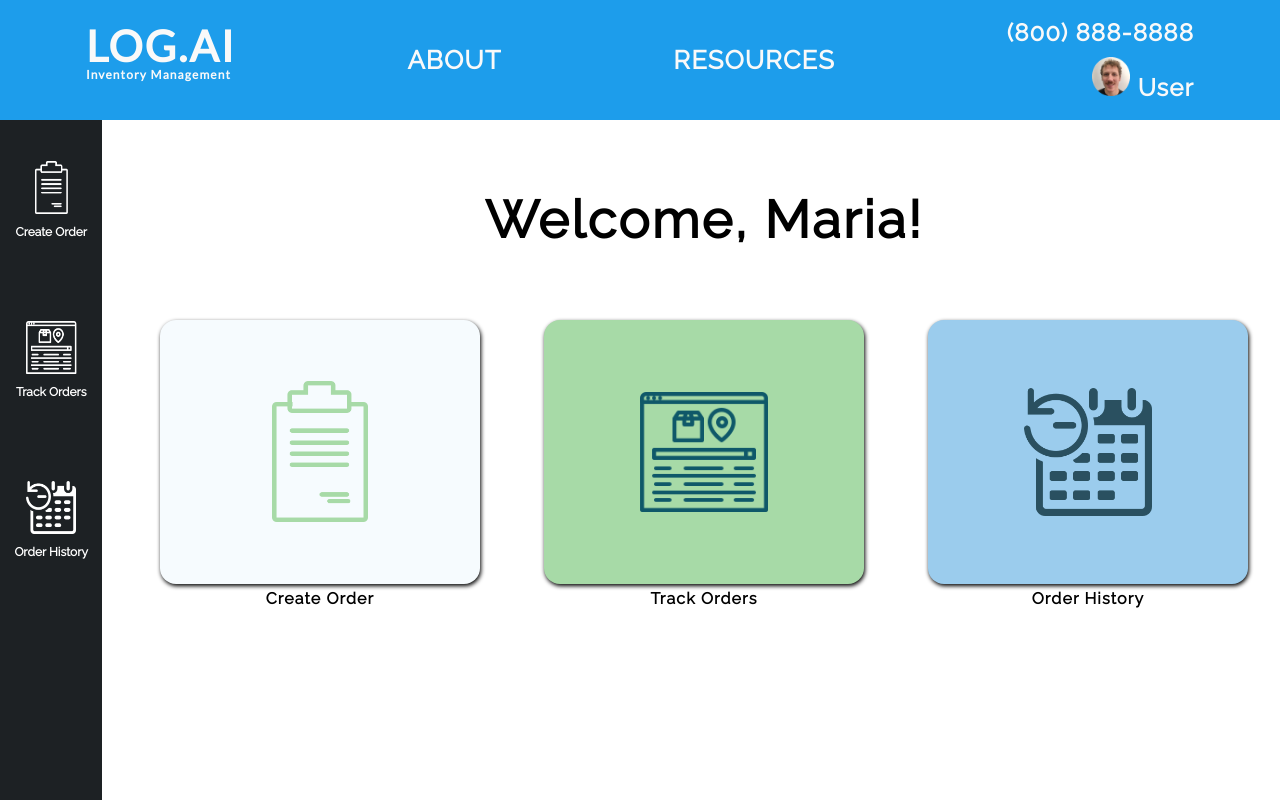
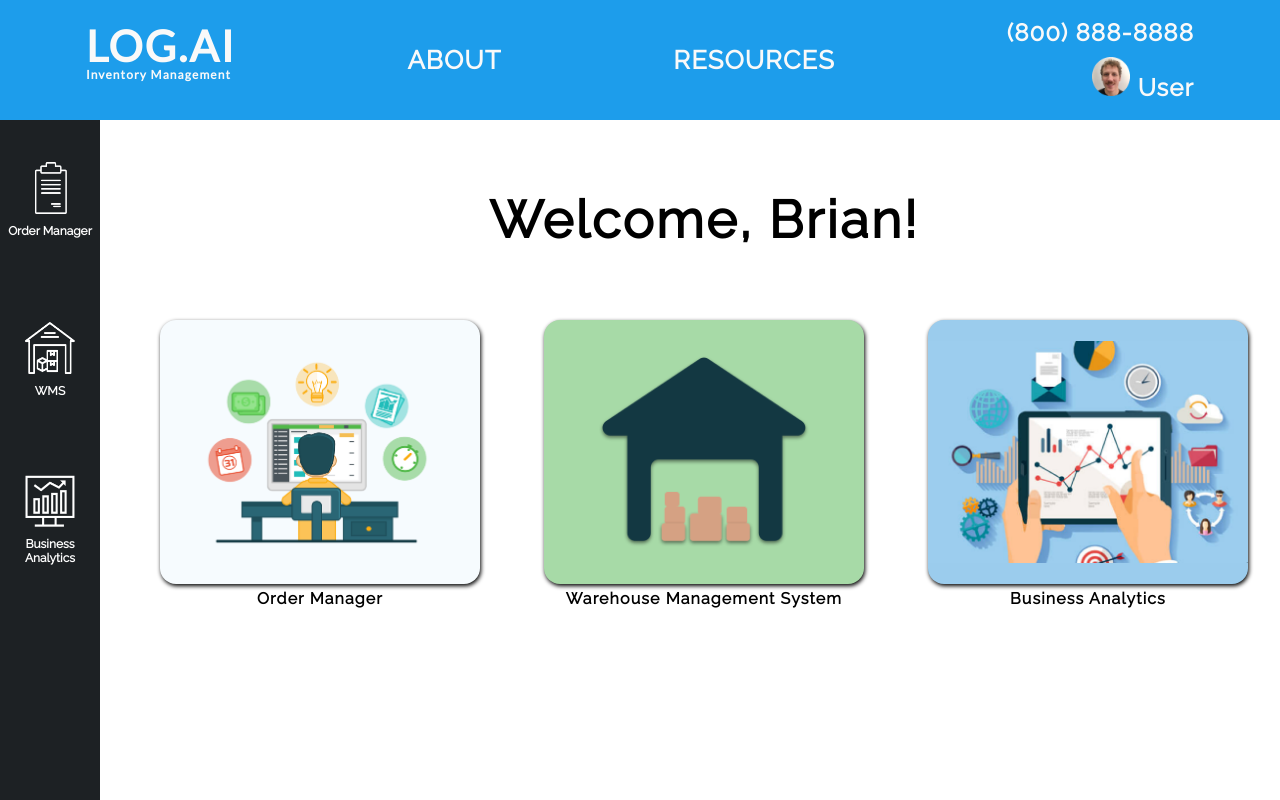
Before and after one commit to dillonbartkus/logai, a React (Create React App) app in the folder client/: page /dashboard in a window 1280 px wide. Built offline with nearby package versions, Linux system fonts and the light colour scheme; no server answers.

Commit message:
finished cop and wms

```diff
--- a/client/src/COP/COP.css
+++ b/client/src/COP/COP.css
@@ -326,6 +326,10 @@ select {
     align-items: center;
 }
 
+.ordertitle > h2 {
+    letter-spacing: 1.2px
+}
+
 .orderconfirmationbox {
     border: 1px solid #979797;
     width: 100%;
--- a/client/src/COP/Order.js
+++ b/client/src/COP/Order.js
@@ -28,10 +28,15 @@ export default function Order({ order, showOrder }) {
                     <p style = {{'fontStyle' : 'italic'}}>Final shipping &amp; delivery details pending</p>
                 }
 
+                {
+                    !order.customer_confirmed_transport && order.truck_driver && order.trucking_company && order.actual_date && order.actual_time &&
+                    <p style = {{'fontStyle' : 'italic'}}>Shipping &amp; delivery details finalized!</p>
+                }
+
                 </div>
 
                 {
-                    order.truck_driver && order.trucking_company && order.actual_date && order.actual_time &&
+                    !order.customer_confirmed_transport && order.truck_driver && order.trucking_company && order.actual_date && order.actual_time &&
 
                     <button className = "transportbutton"
                     onClick = { () => showOrder(order) }
@@ -46,6 +51,14 @@ export default function Order({ order, showOrder }) {
                     >View / Track order</button>
                 }
 
+                {
+                    order.customer_confirmed_transport &&
+
+                    <button className = "addtocart"
+                    onClick = { () => showOrder(order) }
+                    >View / Track order</button>
+                }
+
             </div>
 
         </div>
--- a/client/src/Dashboard.js
+++ b/client/src/Dashboard.js
@@ -47,9 +47,9 @@ export default function Dashboard() {
 
       <SideNav incomingLength = {incomingOrderLength} activeNavItem = {activeNavItem} setActiveNavItem = {setActiveNavItem} />
 
-      <Customer activeNavItem = {activeNavItem} setActiveNavItem = {setActiveNavItem} />
+      {/* <Customer activeNavItem = {activeNavItem} setActiveNavItem = {setActiveNavItem} /> */}
 
-      {/* <Warehouse orders = {orders} incomingLength = {incomingOrderLength} activeLength = {activeOrderLength} fetchOrders = {fetchOrders}  activeNavItem = {activeNavItem} setActiveNavItem = {setActiveNavItem} /> */}
+      <Warehouse orders = {orders} incomingLength = {incomingOrderLength} activeLength = {activeOrderLength} fetchOrders = {fetchOrders}  activeNavItem = {activeNavItem} setActiveNavItem = {setActiveNavItem} />
 
       </div>
 
--- a/client/src/SideNav.js
+++ b/client/src/SideNav.js
@@ -1,91 +1,91 @@
+// import React from 'react'
+// import clipboardgrey from './images/clipboardsidebargrey.png'
+// import clipboardwhite from './images/clipboardsidebarwhite.png'
+// import trackgrey from './images/trackordersidebargrey.png'
+// import trackwhite from './images/trackordersidebarwhite.png'
+// import historygrey from './images/orderhistorysidebargrey.png'
+// import historywhite from './images/orderhistorysidebarwhite.png'
+
+// export default function SideNav({ activeNavItem, setActiveNavItem }) {
+
+//     const isCreateActive = (activeNavItem === 'create') ? 'active' : ''
+//     const isTrackActive = (activeNavItem === 'track') ? 'active' : ''
+//     const isHistoryActive = (activeNavItem === 'history') ? 'active' : ''
+
+//     return(
+
+//         <div className="sidenav">
+
+//             <div
+//             onClick = { () => setActiveNavItem('create')}
+//             className={`sidenavitem ${isCreateActive}`}>
+//                 <img src = {(isCreateActive) ? clipboardgrey : clipboardwhite } style = {{'width' : '33%'}} alt = 'clipboard'/>
+//                 <p>Create Order</p>
+//             </div>
+
+//             <div
+//             onClick = { () => setActiveNavItem('track')}
+//             className={`sidenavitem ${isTrackActive}`}>
+//                 <img src = {(isTrackActive) ? trackgrey : trackwhite } alt = 'clipboard'/>
+//                 <p>Track Orders</p>
+//             </div>
+
+//             <div
+//             onClick = { () => setActiveNavItem('history')}
+//             className={`sidenavitem ${isHistoryActive}`}>
+//                 <img src = {(isHistoryActive) ? historygrey : historywhite } alt = 'clipboard'/>
+//                 <p>Order History</p>
+//             </div>
+
+//         </div>
+
+//     )
+// }
+
 import React from 'react'
+import wmswhite from './images/wmssidebarwhite.png'
+import wmsgrey from './images/wmssidebargrey.png'
+import bagrey from './images/basidebargrey.png'
+import bawhite from './images/basidebarwhite.png'
 import clipboardgrey from './images/clipboardsidebargrey.png'
 import clipboardwhite from './images/clipboardsidebarwhite.png'
-import trackgrey from './images/trackordersidebargrey.png'
-import trackwhite from './images/trackordersidebarwhite.png'
-import historygrey from './images/orderhistorysidebargrey.png'
-import historywhite from './images/orderhistorysidebarwhite.png'
 
-export default function SideNav({ activeNavItem, setActiveNavItem }) {
+export default function SideNav({ activeNavItem, setActiveNavItem, incomingLength }){
 
-    const isCreateActive = (activeNavItem === 'create') ? 'active' : ''
-    const isTrackActive = (activeNavItem === 'track') ? 'active' : ''
-    const isHistoryActive = (activeNavItem === 'history') ? 'active' : ''
+    const isManagerActive = (activeNavItem === 'manager') ? 'active' : ''
+    const isWMSActive = (activeNavItem === 'wms') ? 'active' : ''
+    const isBAActive = (activeNavItem === 'ba') ? 'active' : ''
 
     return(
 
-        <div className="sidenav">
+        <div className = "sidenav">
 
-            <div
-            onClick = { () => setActiveNavItem('create')}
-            className={`sidenavitem ${isCreateActive}`}>
-                <img src = {(isCreateActive) ? clipboardgrey : clipboardwhite } style = {{'width' : '33%'}} alt = 'clipboard'/>
-                <p>Create Order</p>
+                        <div
+            onClick = { () => setActiveNavItem('manager') }
+            className={`sidenavitem ${isManagerActive}`}>
+                {
+                    incomingLength > 0 &&
+                    <div className="incomingordernotification small">{incomingLength}</div>
+                }
+                <img src = {(isManagerActive) ? clipboardgrey : clipboardwhite } style = {{'width' : '33%'}} alt = 'clipboard'/>
+                <p>Order Manager</p>
             </div>
 
             <div
-            onClick = { () => setActiveNavItem('track')}
-            className={`sidenavitem ${isTrackActive}`}>
-                <img src = {(isTrackActive) ? trackgrey : trackwhite } alt = 'clipboard'/>
-                <p>Track Orders</p>
+            onClick = { () => setActiveNavItem('wms')}
+            className={`sidenavitem ${isWMSActive}`}>
+                <img src = {(isWMSActive) ? wmsgrey : wmswhite } alt = 'clipboard'/>
+                <p>WMS</p>
             </div>
 
             <div
-            onClick = { () => setActiveNavItem('history')}
-            className={`sidenavitem ${isHistoryActive}`}>
-                <img src = {(isHistoryActive) ? historygrey : historywhite } alt = 'clipboard'/>
-                <p>Order History</p>
+            onClick = { () => setActiveNavItem('ba')}
+            className={`sidenavitem ${isBAActive}`}>
+                <img src = {(isBAActive) ? bagrey : bawhite } alt = 'clipboard'/>
+                <p>Business Analytics</p>
             </div>
 
         </div>
 
     )
 }
-
-// import React from 'react'
-// import wmswhite from './images/wmssidebarwhite.png'
-// import wmsgrey from './images/wmssidebargrey.png'
-// import bagrey from './images/basidebargrey.png'
-// import bawhite from './images/basidebarwhite.png'
-// import clipboardgrey from './images/clipboardsidebargrey.png'
-// import clipboardwhite from './images/clipboardsidebarwhite.png'
-
-// export default function SideNav({ activeNavItem, setActiveNavItem, incomingLength }){
-
-//     const isManagerActive = (activeNavItem === 'manager') ? 'active' : ''
-//     const isWMSActive = (activeNavItem === 'wms') ? 'active' : ''
-//     const isBAActive = (activeNavItem === 'ba') ? 'active' : ''
-
-//     return(
-
-//         <div className = "sidenav">
-
-//                         <div
-//             onClick = { () => setActiveNavItem('manager') }
-//             className={`sidenavitem ${isManagerActive}`}>
-//                 {
-//                     incomingLength > 0 &&
-//                     <div className="incomingordernotification small">{incomingLength}</div>
-//                 }
-//                 <img src = {(isManagerActive) ? clipboardgrey : clipboardwhite } style = {{'width' : '33%'}} alt = 'clipboard'/>
-//                 <p>Order Manager</p>
-//             </div>
-
-//             <div
-//             onClick = { () => setActiveNavItem('wms')}
-//             className={`sidenavitem ${isWMSActive}`}>
-//                 <img src = {(isWMSActive) ? wmsgrey : wmswhite } alt = 'clipboard'/>
-//                 <p>WMS</p>
-//             </div>
-
-//             <div
-//             onClick = { () => setActiveNavItem('ba')}
-//             className={`sidenavitem ${isBAActive}`}>
-//                 <img src = {(isBAActive) ? bagrey : bawhite } alt = 'clipboard'/>
-//                 <p>Business Analytics</p>
-//             </div>
-
-//         </div>
-
-//     )
-// }
--- a/client/src/WMS/OrderDetails.js
+++ b/client/src/WMS/OrderDetails.js
@@ -46,7 +46,7 @@ export default function OrderDetails({ setActiveNavItem, showTransportInfo, orde
 
             <button
             onClick = { () => showTransportInfo(order, order.company) }
-            className = "transportbutton" style = {{'height' : '3.5%', 'width' : '33%'}}>Add transportation information</button>
+            className = "transportbutton" style = {{'height' : '4%', 'width' : '33%'}}>Add transportation information</button>
 
             <h4>Note: The customer will be sent a notification once transportation information has been added.</h4>
             </>
--- a/client/src/WMS/WMS.css
+++ b/client/src/WMS/WMS.css
@@ -4,8 +4,8 @@
     top: -5%;
     left: -5%;
     background-color: #DD1B1B;
-    height: 33px;
-    width: 33px;
+    height: 15%;
+    width: 2.5vw;
     color: white;
     display: flex;
     justify-content: center;
@@ -20,7 +20,7 @@
 }
 
 .incomingordernotification.incoming {
-    height: 66%;
+    height: 4.5vh;
     margin-left: 10%;
 }
 
@@ -70,7 +70,7 @@
 }
 
 .ordersboxtab > p {
-    font-size: 150%;
+    font-size: 24px;
     margin-left: 5%;
 }
 
--- a/client/src/dashboard.css
+++ b/client/src/dashboard.css
@@ -74,7 +74,7 @@ body {
 .sidenav {
     background-color: #1D2124;
     color: #FFFFFF;
-    width: 8vw;
+    width: 100px;
     position: fixed;
     padding-top: 15vh;
     display: flex;
```
Also changed, not shown: client/src/COP/OrderDetails.js (+11 -7 lines).
